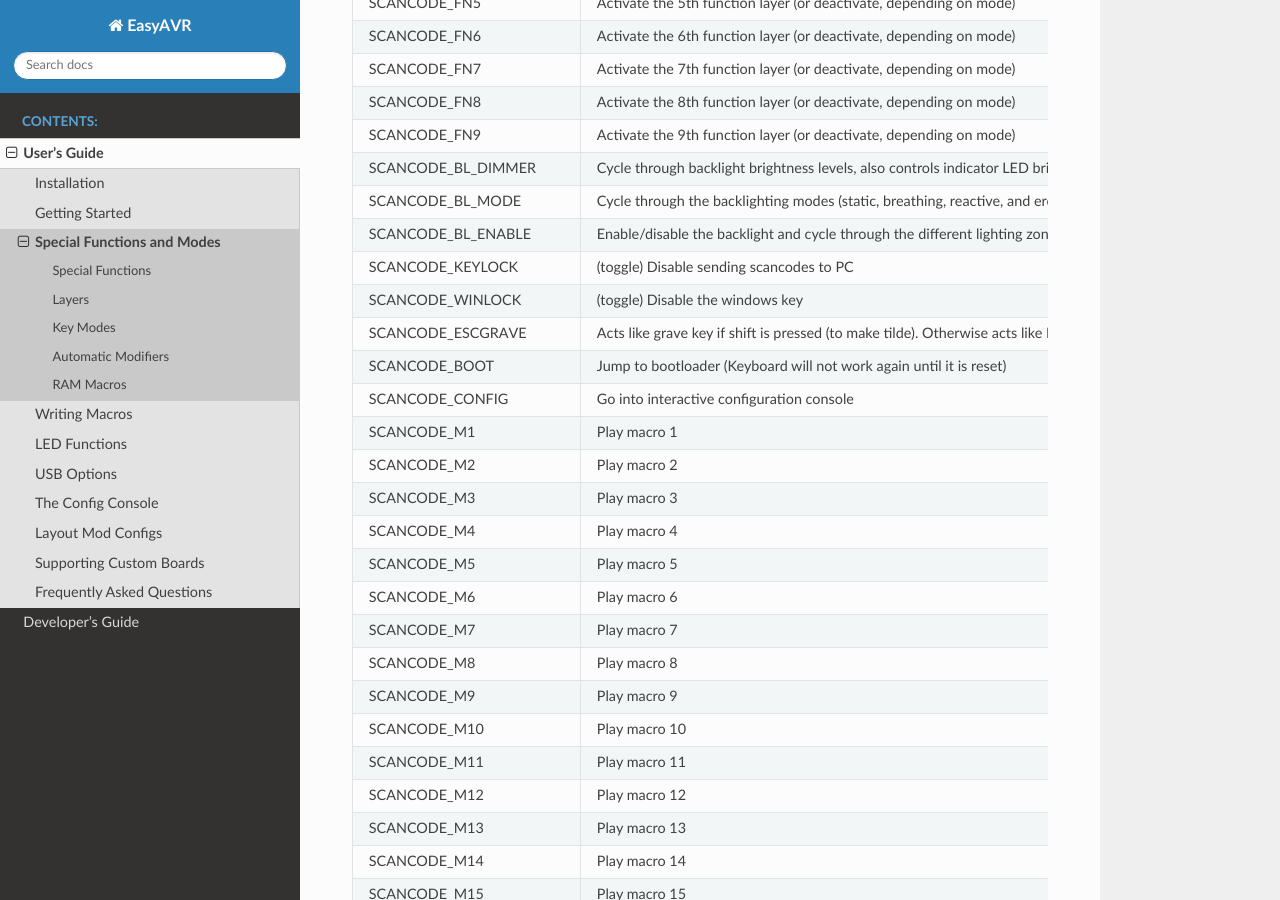
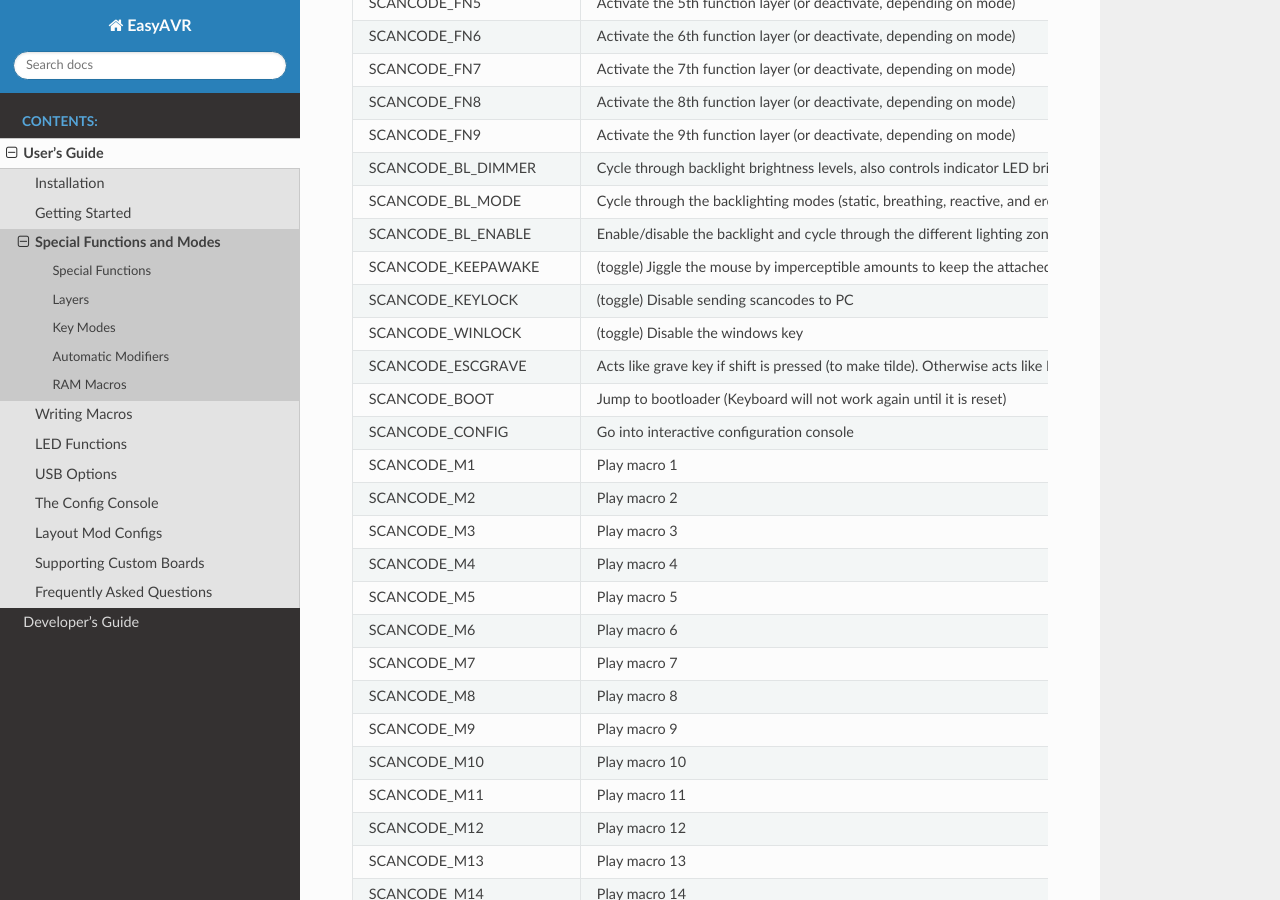
Before and after one commit to dhowland/EasyAVR, a Sphinx documentation site: the page built from docs/source/functions.rst, in a window 1280 px wide and 900 px high, scrolled down 499 px. Built offline with Sphinx 7.4.7 and the Read the Docs theme 2.0.0, drawn with Linux system fonts in a browser that asks for light colours; the version number could not be read and is left out.

Commit message:
Update documentation for new feature

```diff
--- a/docs/source/functions.rst
+++ b/docs/source/functions.rst
@@ -28,6 +28,8 @@ SCANCODE_BL_MODE           Cycle through the backlighting modes (static,
 SCANCODE_BL_ENABLE         Enable/disable the backlight and cycle through the
                            different lighting zones
 
+SCANCODE_KEEPAWAKE         (toggle) Jiggle the mouse by imperceptible amounts to
+                           keep the attached PC awake.
 SCANCODE_KEYLOCK           (toggle) Disable sending scancodes to PC
 SCANCODE_WINLOCK           (toggle) Disable the windows key
 SCANCODE_ESCGRAVE          Acts like grave key if shift is pressed (to make tilde).
--- a/docs/source/leds.rst
+++ b/docs/source/leds.rst
@@ -76,6 +76,9 @@ Here is an explanation of all LED functions:
 'USB Init', 'USB Error', 'USB Suspend', 'USB Normal'
     Indicates the status of the USB connection to the host.
 
+'Keep Awake'
+    Lights up when the Keep Awake function is active.
+
 LED Auto Layer Select
 ---------------------
 
```
